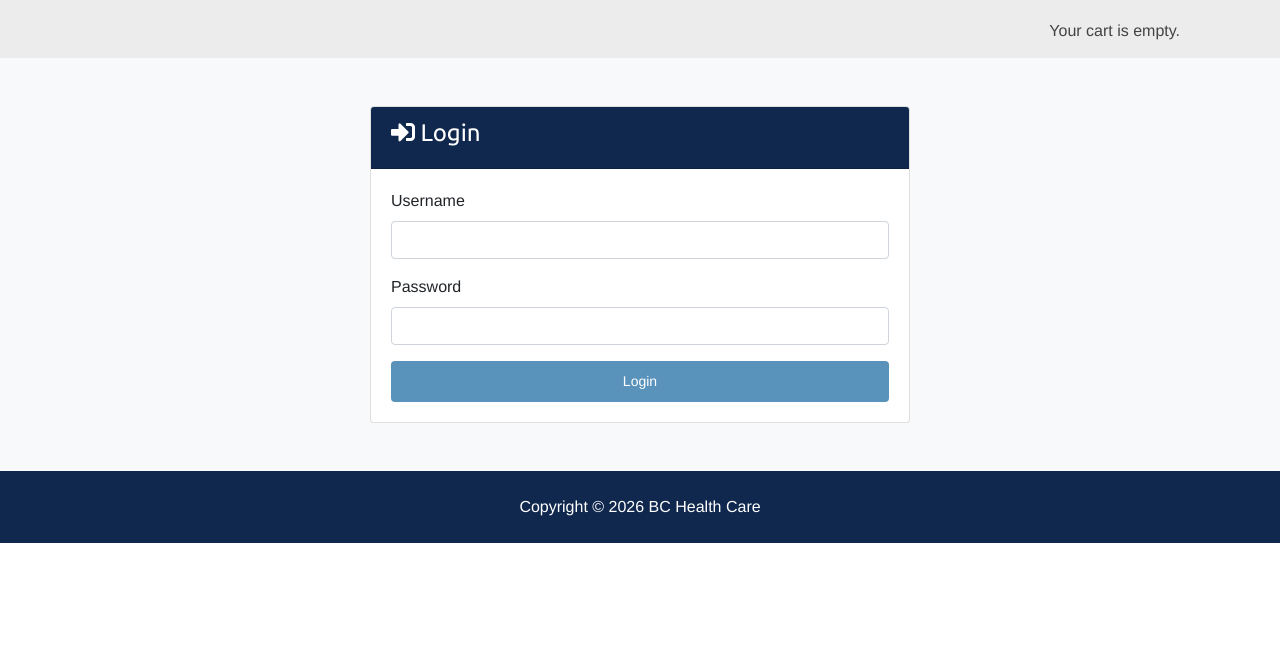
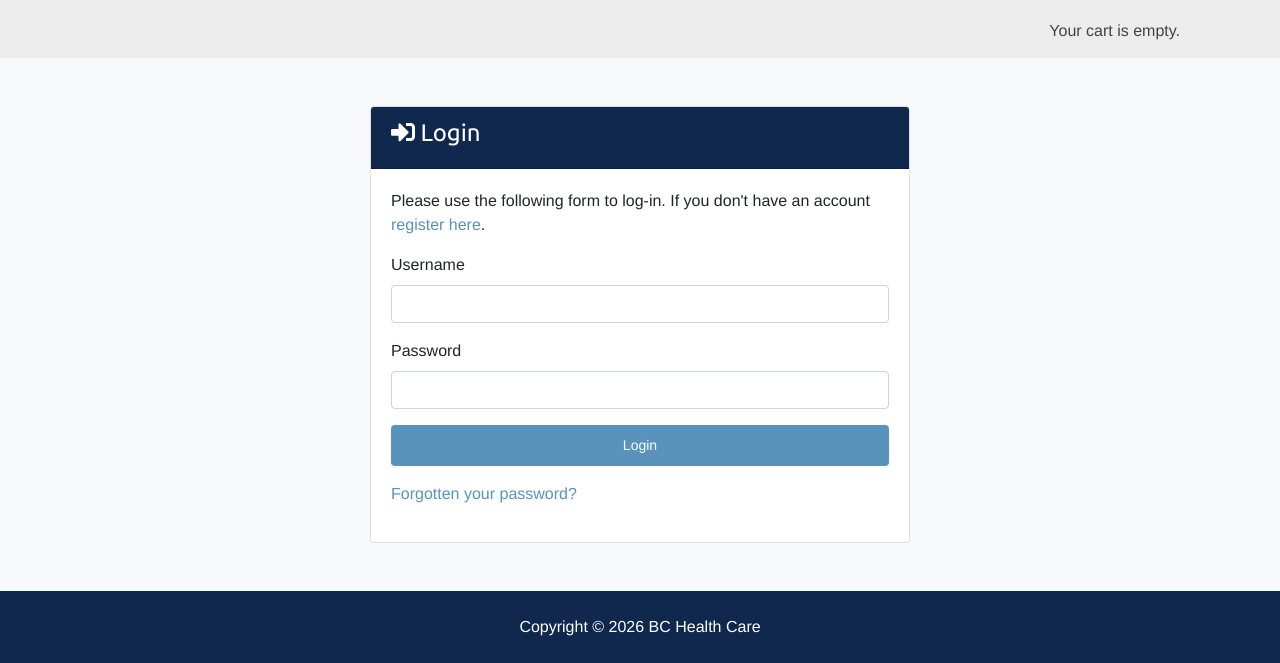
Before and after one commit to ericw1029/erb8ProjShop, a Django app: page /accounts/login/?next=/accounts/password-change/ in a window 1280 px wide. Shown: the part 164-827 px from the top of the page. Before the commit the page ends 707 px from the top, so only its background shows below. Run offline with Django 5.2, Linux system fonts and the light colour scheme; some libraries are stand-ins or nearby versions.

Commit message:
change and forgot password

```diff
--- a/accounts/urls.py
+++ b/accounts/urls.py
@@ -6,27 +6,47 @@ app_name = 'accounts'
 
 urlpatterns = [
     path('login/',views.login,name='login'),
-    #path('login/', auth_views.LoginView.as_view(), name='login'),
     path('logout/',views.logout,name='logout'),
     path('register/',views.register,name='register'),
     path('dashboard/',views.dashboard,name='dashboard'),
 
+    path('password-change/',
+          auth_views.PasswordChangeView.as_view(
+              template_name='accounts/password_change_form.html',
+              success_url=reverse_lazy('accounts:password_change_done')
+          ),
+          name='password_change'),
+    path('password-change/done/',
+          auth_views.PasswordChangeDoneView.as_view(
+              template_name='accounts/password_change_done.html'
+          ),
+          name='password_change_done'),
+
     path('password-reset/',
           auth_views.PasswordResetView.as_view(
               template_name="accounts/password_reset_form.html",
-              #email_template_name="accounts/email/password_reset_email.html",
               email_template_name="accounts/password_reset_email.html",
-              #success_url=reverse_lazy("accounts:password_reset_done") # Specify the namespaced URL
-              success_url=reverse_lazy("pages:index")
+              success_url=reverse_lazy("accounts:password_reset_done")
           ),
           name='password_reset'),
     path('password-reset/done/',
-          auth_views.PasswordResetDoneView.as_view(),
+          auth_views.PasswordResetDoneView.as_view(
+              template_name="accounts/password_reset_done.html"
+          ),
           name='password_reset_done'),
     path('password-reset/<uidb64>/<token>/',
-          auth_views.PasswordResetConfirmView.as_view(),
+          auth_views.PasswordResetConfirmView.as_view(
+              template_name="accounts/password_reset_confirm.html",
+              success_url=reverse_lazy("accounts:password_reset_complete")
+          ),
           name='password_reset_confirm'),
-    path('password-reset/complete/',
-          auth_views.PasswordResetCompleteView.as_view(),
+    path('password-PasswordResetCompleteViewreset/complete/',
+          auth_views.PasswordResetCompleteView.as_view(
+              template_name="accounts/password_reset_complete.html"
+          ),
           name='password_reset_complete'),
+    path('password-reset-complete/',views.password_reset_complete,name='password-reset-complete'),
+    path('password-reset-confirm/',views.password_reset_confirm,name='password-reset-confirm'),
+    path('password-reset-complete/',views.password_reset_complete,name='password-reset-complete'),
+    path('password-reset-done/',views.password_reset_done,name='password-reset-done'),
 ]
--- a/accounts/views.py
+++ b/accounts/views.py
@@ -63,6 +63,14 @@ def dashboard(request):
     }
     return render(request,'accounts/dashboard.html',context)
 
-def password_reset(request):
-    print("password_reset")
-    return redirect('pages:index')
+def password_reset_confirm(request):
+    return render(request,'accounts/password_reset_confirm.html')
+
+def password_reset_complete(request):
+    return render(request,'accounts/password_reset_complete.html')
+
+def password_reset_done(request):
+    return render(request,'accounts/password_reset_done.html')
+
+def password_change_done(request):
+    return render(request,'accounts/password_change_done.html')
--- a/templates/accounts/login.html
+++ b/templates/accounts/login.html
@@ -14,6 +14,7 @@
           </div>
           <div class="card-body">
 
+            <p>Please use the following form to log-in. If you don't have an account <a href="{% url "accounts:register" %}">register here</a>.</p>
             <form action="{% url 'accounts:login' %}" method="POST">
               {% csrf_token %}
               <div class="form-group">
@@ -42,6 +43,8 @@
                 class="btn btn-secondary btn-block"
               />
             </form>
+            <p></p>
+            <p><a href="{% url "accounts:password_reset" %}">Forgotten your password?</a></p>
           </div>
         </div>
       </div>
--- a/templates/accounts/password_change_done.html
+++ b/templates/accounts/password_change_done.html
@@ -4,5 +4,5 @@
 
 {% block content %}
   <h1>Password changed</h1>
-  <p>Your password has been successfully changed.</p>
+  <p>Your password has been successfully changed. You can <a href="{% url "accounts:login" %}">log in now</a></p>
 {% endblock %}
--- a/templates/accounts/password_reset_complete.html
+++ b/templates/accounts/password_reset_complete.html
@@ -4,5 +4,5 @@
 
 {% block content %}
   <h1>Password set</h1>
-  <p>Your password has been set. You can <a href="{% url "login" %}">log in now</a></p>
+  <p>Your password has been set. You can <a href="{% url "accounts:login" %}">log in now</a></p>
 {% endblock %}
--- a/templates/partials/_navbar.html
+++ b/templates/partials/_navbar.html
@@ -32,6 +32,10 @@
               <li {% if 'dashboard' in request.path %} class="nav-item mr-3 active" {% else %}  class="nav-item mr-3" {% endif %}>
                 <!-- <a class="nav-link" href="{% url 'accounts:dashboard' %}"> <i class="fas fa-user-plus"></i> Welcome {{ user.username}} (dashboard) </a> -->
                 <a class="nav-link" href="{% url 'pages:index' %}"> <i class="fas fa-user-plus"></i> Welcome {{ user.username}} (dashboard) </a>
+              </li>
+              <li {% if 'password_change' in request.path %} class="nav-item mr-3 active" {% else %}  class="nav-item mr-3" {% endif %}>
+                <!-- <a class="nav-link" href="{% url 'accounts:dashboard' %}"> <i class="fas fa-user-plus"></i> Welcome {{ user.username}} (dashboard) </a> -->
+                <a class="nav-link" href="{% url 'accounts:password_change' %}"> <i class="fas fa-user-plus"></i> Change password</a>
               </li>
               <!-- logout -->
                <li class="nav-item mr-3">
--- a/templates/registration/password_change_done.html
+++ b/templates/registration/password_change_done.html
@@ -4,5 +4,5 @@
 
 {% block content %}
   <h1>Password changed</h1>
-  <p>Your password has been successfully changed.</p>
+  <p>Your password has been successfully changed. You can <a href="{% url "accounts:login" %}">log in now</a></p>
 {% endblock %}
--- a/templates/registration/password_reset_complete.html
+++ b/templates/registration/password_reset_complete.html
@@ -4,5 +4,5 @@
 
 {% block content %}
   <h1>Password set</h1>
-  <p>Your password has been set. You can <a href="{% url "login" %}">log in now</a></p>
+  <p>Your password has been set. You can <a href="{% url "accounts:login" %}">log in now</a></p>
 {% endblock %}
--- a/templates/registration/password_reset_email.html
+++ b/templates/registration/password_reset_email.html
@@ -1,3 +1,3 @@
 Someone asked for password reset for email {{ email }}. Follow the link below:
-{{ protocol }}://{{ domain }}{% url "password_reset_confirm" uidb64=uid token=token %}
+{{ protocol }}://{{ domain }}{% url "accounts:password_reset_confirm" uidb64=uid token=token %}
 Your username, in case you've forgotten: {{ user.get_username }}
```
Also changed, not shown: config/settings.py (+7 -7 lines).
